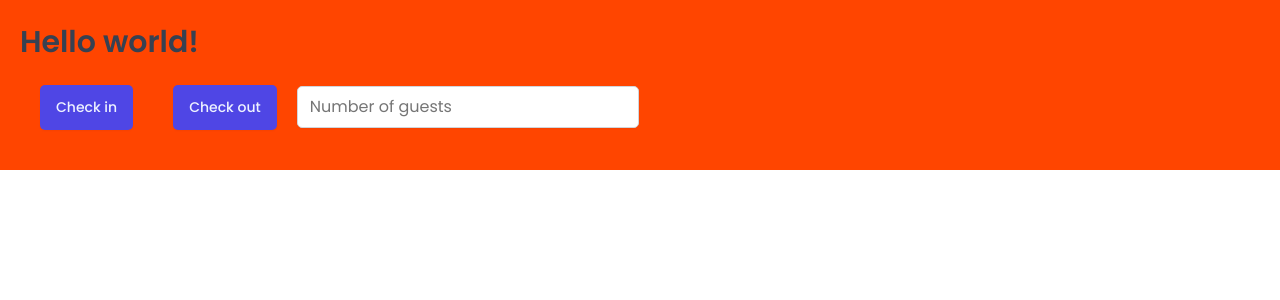
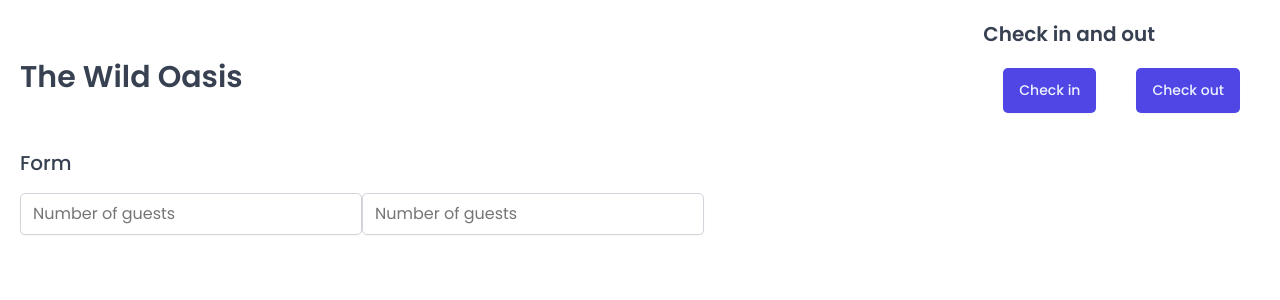
Before and after one commit to Xavier-Hsiao/Wild-Oasis, a React (Vite) app: page / in a window 1280 px wide. Shown: the top 300 px of the page. Built offline with nearby package versions, Linux system fonts and the light colour scheme; a web font is replaced by a local one.

Commit message:
Build: add Row styled component

```diff
--- a/src/App.jsx
+++ b/src/App.jsx
@@ -2,15 +2,11 @@
 import GlobalStyles from "./styles/GlobalStyles";
 import Button from "./ui/Button";
 import Input from "./ui/Input";
-
-const H1 = styled.h1`
-  font-size: 30px;
-  font-weight: 600;
-`;
+import Heading from "./ui/Heading";
+import Row from "./ui/Row";
 
 const StyledApp = styled.div`
   padding: 20px;
-  background-color: orangered;
 `;
 
 function App() {
@@ -18,11 +14,26 @@
     <>
       <GlobalStyles />
       <StyledApp>
-        <H1>Hello world!</H1>
-        <Button onClick={() => alert("Check in baby!")}>Check in</Button>
-        <Button onClick={() => alert("Check out baby!")}>Check out</Button>
+        <Row>
+          <Row type="horizontal">
+            <Heading as="h1">The Wild Oasis</Heading>
+            <div>
+              <Heading as="h2">Check in and out</Heading>
+              <Button onClick={() => alert("Check in baby!")}>Check in</Button>
+              <Button onClick={() => alert("Check out baby!")}>
+                Check out
+              </Button>
+            </div>
+          </Row>
 
-        <Input type="number" placeholder="Number of guests" />
+          <Row>
+            <Heading as="h3">Form</Heading>
+            <form>
+              <Input type="number" placeholder="Number of guests" />
+              <Input type="number" placeholder="Number of guests" />
+            </form>
+          </Row>
+        </Row>
       </StyledApp>
     </>
   );
--- /dev/null
+++ b/src/ui/Heading.jsx
@@ -0,0 +1,26 @@
+import styled, { css } from "styled-components";
+
+const Heading = styled.h1`
+  ${(props) =>
+    props.as === "h1" &&
+    css`
+      font-size: 3rem;
+      font-weight: 600;
+    `}
+  ${(props) =>
+    props.as === "h2" &&
+    css`
+      font-size: 2rem;
+      font-weight: 600;
+    `}
+  ${(props) =>
+    props.as === "h3" &&
+    css`
+      font-size: 2rem;
+      font-weight: 500;
+    `}
+
+  line-height: 1.4;
+`;
+
+export default Heading;
--- /dev/null
+++ b/src/ui/Row.jsx
@@ -0,0 +1,24 @@
+import styled, { css } from "styled-components";
+
+const Row = styled.div`
+  display: flex;
+
+  ${(props) =>
+    props.type === "horizontal" &&
+    css`
+      justify-content: space-between;
+      align-items: center;
+    `}
+  ${(props) =>
+    props.type === "vertical" &&
+    css`
+      flex-direction: column;
+      gap: 1.6rem;
+    `}
+`;
+
+Row.defaultProps = {
+  type: "vertical",
+};
+
+export default Row;
```
